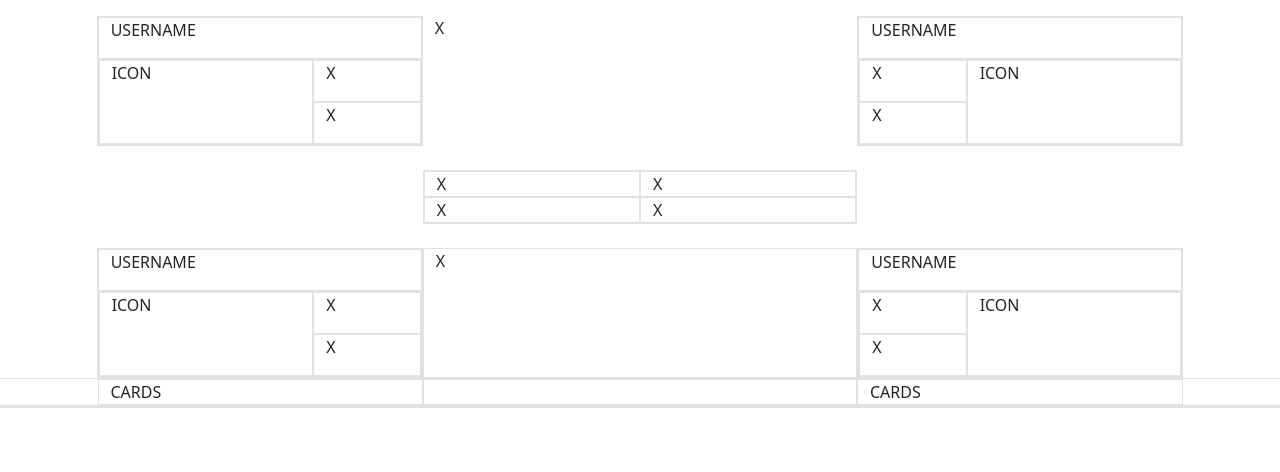
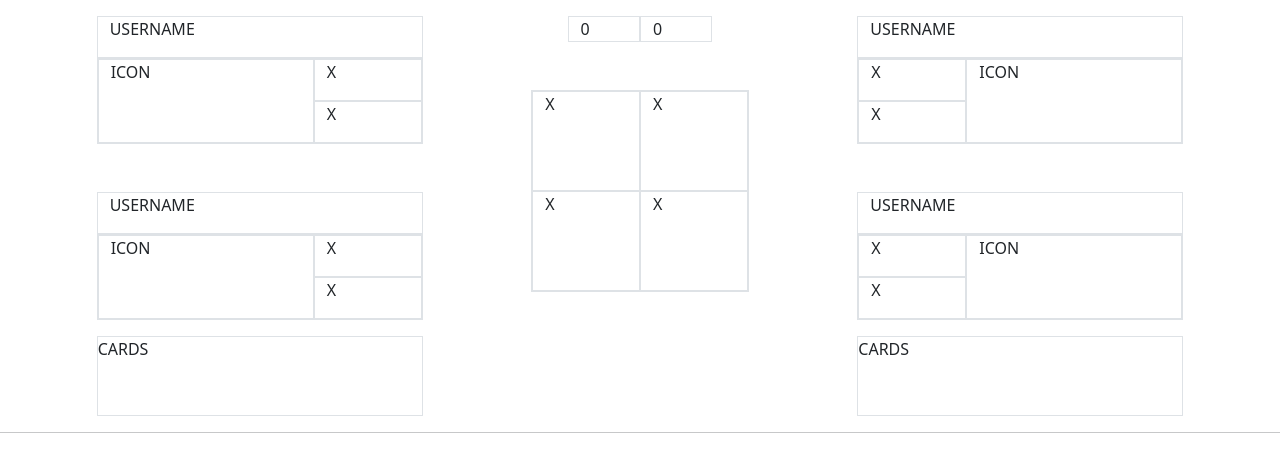
Before and after one commit to Noah-Fox/Cyborg-Euchre, an Angular app in the folder game-mediator/: page / in a window 1280 px wide. Shown: the top 472 px of the page. Built offline with nearby package versions, Linux system fonts and the light colour scheme.

Commit message:
Change formatting

```diff
--- a/game-mediator/src/app/main/main.component.html
+++ b/game-mediator/src/app/main/main.component.html
@@ -1,8 +1,8 @@
-<!-- TOP PLAYERS -->
 <div class="row pt-3">
-    <!-- LEFT PLAYER BOX -->
     <div class="col-1"></div>
-    <div class="col-3 border">
+    <div class="col-3">
+
+        <!-- LEFT PLAYER -->
         <div class="row border"><p>USERNAME</p></div>
         <div class="row border">
             <div class="col-8 border"><p>ICON</p></div>
@@ -11,10 +11,57 @@
                 <div class="row border"><p>X</p></div>
             </div>
         </div>
+
+        <!-- LEFT BOT -->
+        <div class="row border mt-5"><p>USERNAME</p></div>
+        <div class="row border">
+            <div class="col-8 border"><p>ICON</p></div>
+            <div class="col-4">
+                <div class="row border"><p>X</p></div>
+                <div class="row border"><p>X</p></div>
+            </div>
+        </div>
+
+        <!-- BOT CARDS -->
+        <div class="row border mt-3" style="height: 80px">CARDS</div>
     </div>
-    <div class="col-4">X</div>
-    <!-- RIGHT PLAYER BOX -->
-    <div class="col-3 border">
+
+
+    <div class="col-4">
+        <!-- SCORE -->
+        <div class="row">
+            <div class="col-4"></div>
+            <div class="col-2 border">0</div>
+            <div class="col-2 border">0</div>
+            <div class="col-4"></div>
+        </div>
+
+        <!-- CARDS PLAYED -->
+        <div class="row pt-5">
+            <div class="col-3"></div>
+            <div class="col-6 border">
+                <div class="row">
+                    <div class="col-6 border" style="height: 100px">
+                        X
+                    </div>
+                    <div class="col-6 border" style="height: 100px">
+                        X
+                    </div>
+                    <div class="col-6 border" style="height: 100px">
+                        X
+                    </div>
+                    <div class="col-6 border" style="height: 100px">
+                        X
+                    </div>
+                </div>
+            </div>
+            <div class="col-3"></div>
+        </div>
+    </div>
+
+    <div class="col-3">
+
+        <!-- RIGHT PLAYER -->
         <div class="row border"><p>USERNAME</p></div>
         <div class="row border">
             <div class="col-4">
@@ -23,41 +70,9 @@
             </div>
             <div class="col-8 border"><p>ICON</p></div>
         </div>
-    </div>
-    <div class="col-1"></div>
-</div>
-<!-- CENTER -->
-<div class="row pt-4 pb-4">
-    <div class="col-4"></div>
-    <div class="col-4 border">
-        <div class="row">
-            <div class="col-6 border">X</div>
-            <div class="col-6 border">X</div>
-        </div>
-        <div class="row">
-            <div class="col-6 border">X</div>
-            <div class="col-6 border">X</div>
-        </div>
-    </div>
-</div>
-<!-- BOTTOM BOTS -->
-<div class="row">
-    <div class="col-1"></div>
-    <!-- LEFT BOT BOX -->
-    <div class="col-3 border">
-        <div class="row border"><p>USERNAME</p></div>
-        <div class="row border">
-            <div class="col-8 border"><p>ICON</p></div>
-            <div class="col-4">
-                <div class="row border"><p>X</p></div>
-                <div class="row border"><p>X</p></div>
-            </div>
-        </div>
-    </div>
-    <div class="col-4 border">X</div>
-    <!-- RIGHT BOT BOX -->
-    <div class="col-3 border">
-        <div class="row border"><p>USERNAME</p></div>
+
+        <!-- RIGHT BOT -->
+        <div class="row border mt-5"><p>USERNAME</p></div>
         <div class="row border">
             <div class="col-4">
                 <div class="row border"><p>X</p></div>
@@ -65,18 +80,13 @@
             </div>
             <div class="col-8 border"><p>ICON</p></div>
         </div>
+
+        <!-- BOT CARDS -->
+        <div class="row border mt-3" style="height: 80px">CARDS</div>
     </div>
+
+
     <div class="col-1"></div>
 </div>
-<!-- BOT CARDS -->
-<div class="row border">
-    <div class="col-1"></div>
-    <div class="col-3 border">CARDS</div>
-    <div class="col-4 border"></div>
-    <div class="col-3 border">CARDS</div>
-    <div class="col-1"></div>
-</div>
-<!-- BOTTOM MENU -->
-<div class="row border">
 
-</div>
+<hr>
```
